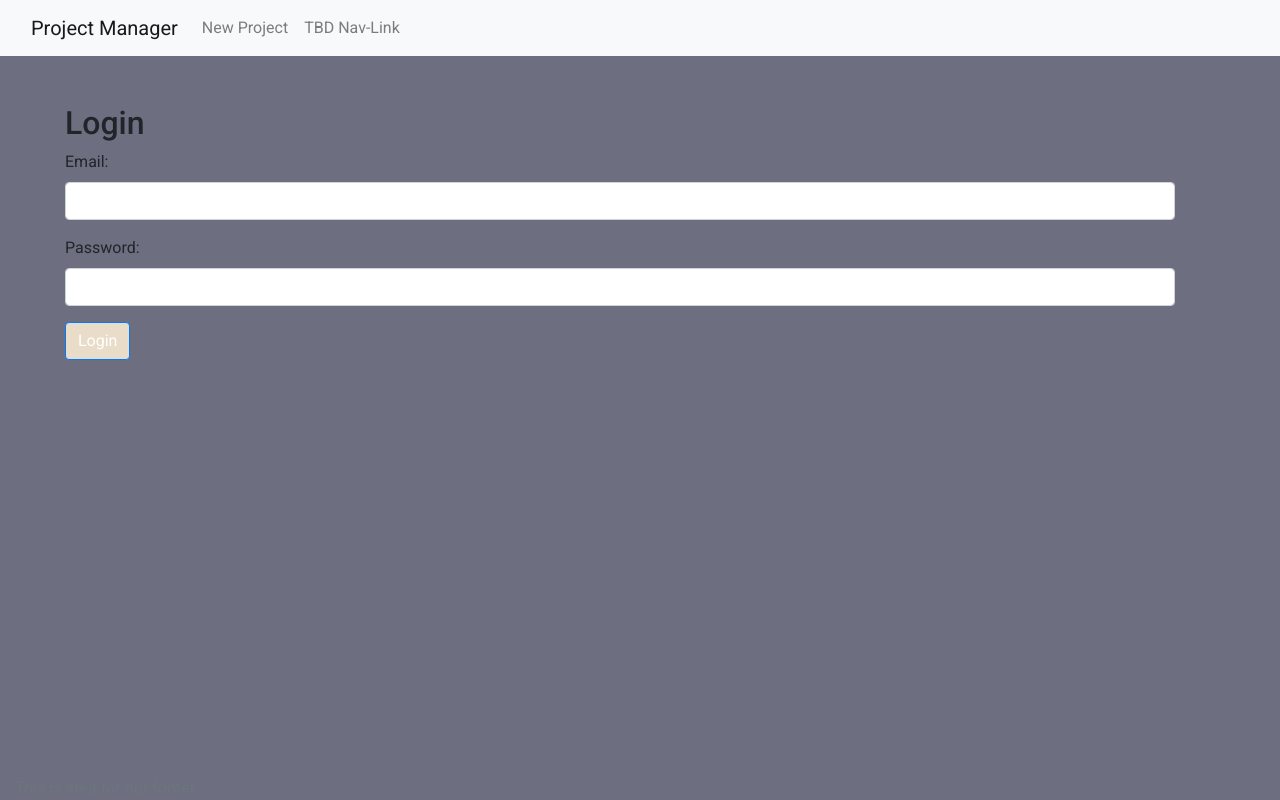
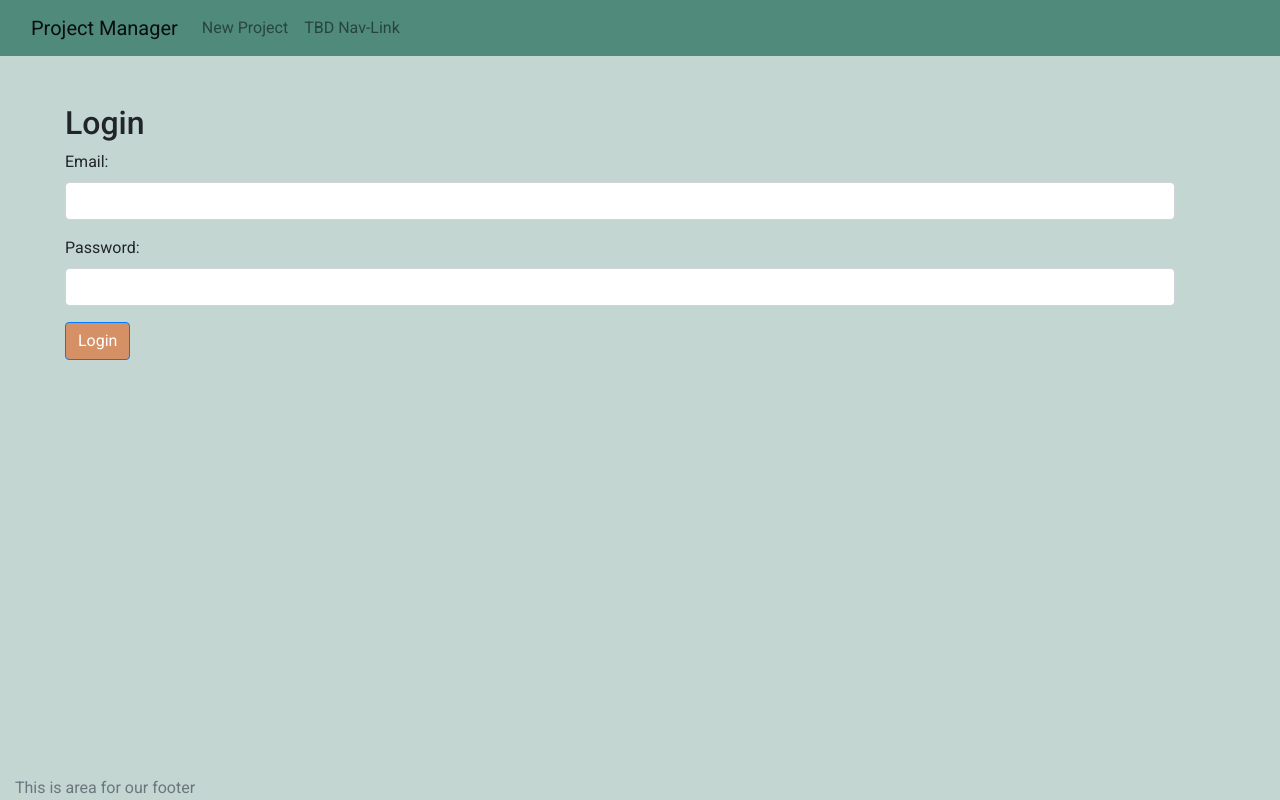
Before and after one commit to bethel-school-of-technology/team-operation-graduation-frontend, an Angular app in the folder PathAngularClient/: page /login in a window 1280 px wide. Built offline with nearby package versions, Linux system fonts and the light colour scheme.

Commit message:
changed styling for the navbar and color palette

```diff
--- a/PathAngularClient/src/index.html
+++ b/PathAngularClient/src/index.html
@@ -1,6 +1,7 @@
 <!doctype html>
 <html lang="en">
 <head>
+
   <meta charset="utf-8">
   <title>Operation Graduation</title>
   <base href="/">
@@ -10,10 +11,11 @@
   <link href="https://fonts.googleapis.com/css2?family=Roboto:wght@300;400;500&display=swap" rel="stylesheet">
   <link href="https://fonts.googleapis.com/icon?family=Material+Icons" rel="stylesheet">
   <link rel="stylesheet" href="https://maxcdn.bootstrapcdn.com/bootstrap/4.0.0/css/bootstrap.min.css">
+  <link rel="stylesheet" href="styles.css">
 
 </head>
 <body>
-  <header class="navbar navbar-expand-lg navbar-light bg-light sticky-top">
+  <header class="navbar navbar-expand-lg navbar-light sticky-top">
     <div class="container-fluid">
       <a class="navbar-brand" href="http://localhost:4200/workspace/list">Project Manager</a>
       <button class="navbar-toggler" type="button" data-bs-toggle="collapse" data-bs-target="#navbarNav"
--- a/PathAngularClient/src/styles.css
+++ b/PathAngularClient/src/styles.css
@@ -1,9 +1,16 @@
+
 body {
-  background-color: #6D6E80;
+  background-color: #C3D6D2;
+}
+.navbar {
+  background-color: #508A7B;
+}
+.navbar-toggler{
+  background-color: #F5F5F5;
 }
 
 .btn {
-  background-color: #E9DCC9;
+  background-color: #D59065;
   color: white;
 }
 
```
